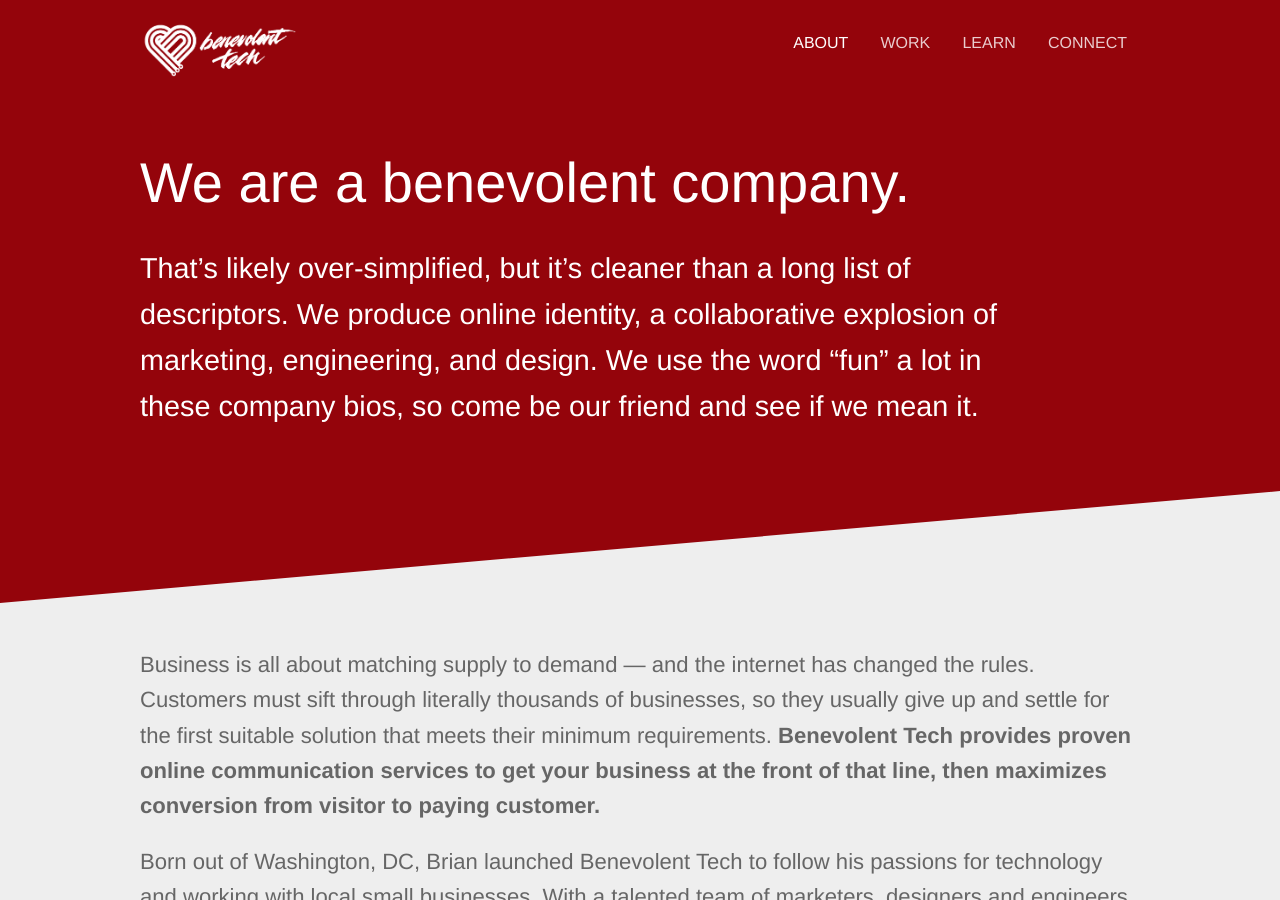
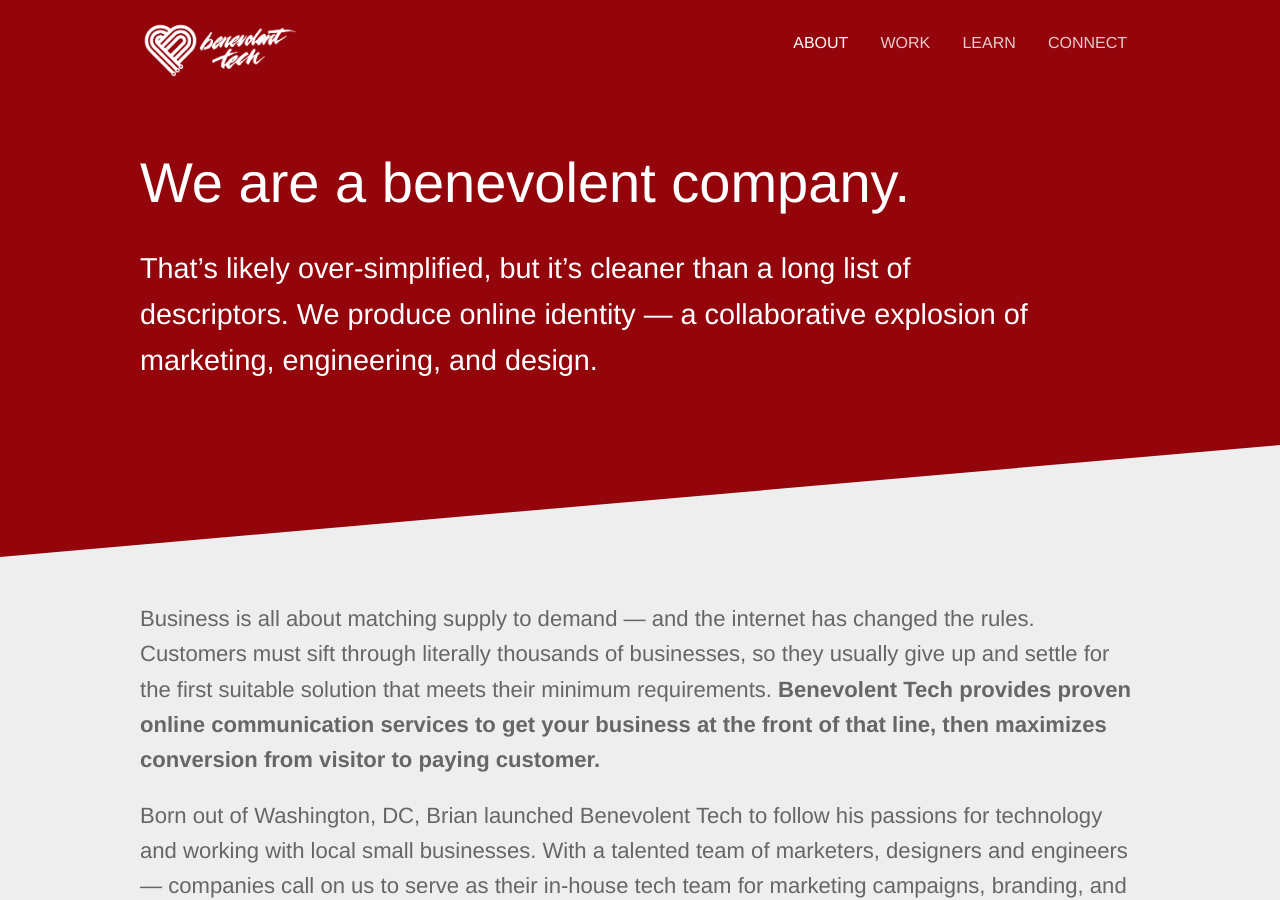
Before and after one commit to benevolenttech/btek.cc, a Jekyll site: the page built from about.html, in a window 1280 px wide and 900 px high. Built offline with Jekyll 4.4.1, drawn with Linux system fonts in a browser that asks for light colours.

Commit message:
Updated 'about.html' via CloudCannon

```diff
--- a/about.html
+++ b/about.html
@@ -1,7 +1,7 @@
 ---
 title: About
 heading: We are a benevolent company.
-subtitle: 'That’s likely over-simplified, but it’s cleaner than a long list of descriptors. We produce online identity, a collaborative explosion of marketing, engineering, and design. We use the word “fun” a lot in these company bios, so come be our friend and see if we mean it.'
+subtitle: 'That’s likely over-simplified, but it’s cleaner than a long list of descriptors. We produce online identity — a collaborative explosion of marketing, engineering, and design.'
 description: 'We are a benevolent company. That’s likely over-simplified, but it’s cleaner than a long list of descriptors. We produce online identity, a collaborative explosion of marketing, engineering, and design. We use the word “fun” a lot in these company bios, so come be our friend and see if we mean it.'
 image: /images/benevolent_tech_dc_seo.jpg
 ---
```
